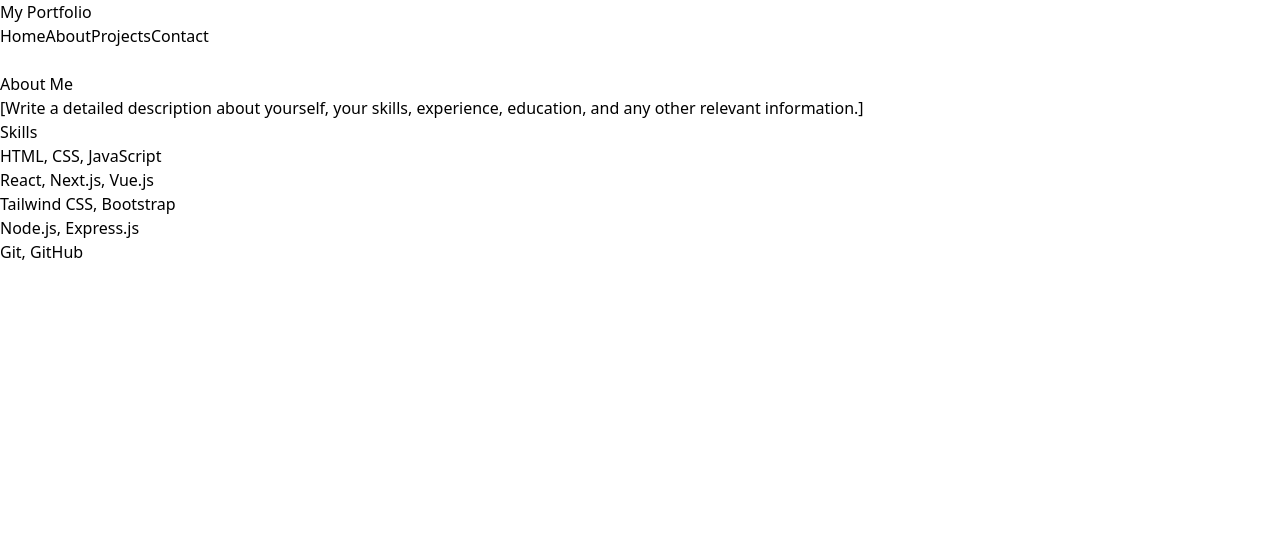
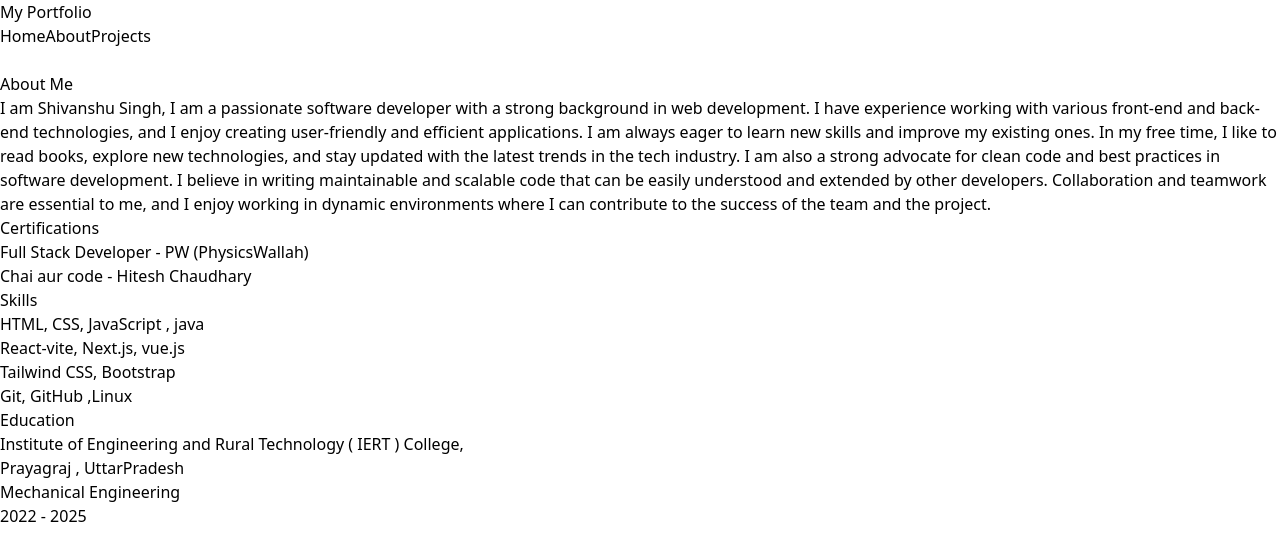
Before and after one commit to ShivanshuRag/Resume-site, a React (Vite) app: page /about in a window 1280 px wide. Shown: the top 560 px of the page. Built offline with nearby package versions, Linux system fonts and the light colour scheme.

Commit message:
some changes

```diff
--- a/src/components/Navbar.jsx
+++ b/src/components/Navbar.jsx
@@ -24,9 +24,7 @@ const Navbar = () => {
           <Link to="/projects" className="hover:text-gray-200">
             Projects
           </Link>
-          <Link to="/contact" className="hover:text-gray-200">
-            Contact
-          </Link>
+
         </nav>
         <div className="md:hidden">
           <button
@@ -72,12 +70,7 @@ const Navbar = () => {
               >
                 Projects
               </Link>
-              <Link
-                to="/contact"
-                className="block px-3 py-2 rounded-md text-base font-medium text-white bg-gray-900 hover:bg-gray-700"
-              >
-                Contact
-              </Link>
+
             </div>
           </div>
         )}
--- a/src/pages/About.jsx
+++ b/src/pages/About.jsx
@@ -6,19 +6,33 @@ const About = () => {
     <div className="container mx-auto p-16 text-slate-300">
       <h1 className="text-3xl font-bold mb-4">About Me</h1>
       <p className="text-lg mb-8">
-        [Write a detailed description about yourself, your skills, experience,
-        education, and any other relevant information.]
+
+        I am Shivanshu Singh,
+        I am a passionate software developer with a strong background in web development. I have experience working with various front-end and back-end technologies, and I enjoy creating user-friendly and efficient applications. I am always eager to learn new skills and improve my existing ones. In my free time, I like to read books, explore new technologies, and stay updated with the latest trends in the tech industry.
+        I am also a strong advocate for clean code and best practices in software development. I believe in writing maintainable and scalable code that can be easily understood and extended by other developers. Collaboration and teamwork are essential to me, and I enjoy working in dynamic environments where I can contribute to the success of the team and the project.
       </p>
       {/* Add a section for skills, e.g., */}
-      <h2 className="text-2xl font-semibold mb-2">Skills</h2>
+      <h2 className="text-2xl font-semibold mb-2"> Certifications</h2>
+         <h3 > Full Stack Developer - PW (PhysicsWallah)</h3>
+         <h3>Chai aur code - Hitesh Chaudhary</h3>
+
+      <h2 className="text-2xl font-semibold mb-2 mt-4">Skills</h2>
       <ul className="list-disc ml-4">
-        <li>HTML, CSS, JavaScript</li>
-        <li>React, Next.js, Vue.js</li>
+        <li>HTML, CSS, JavaScript , java </li>
+        <li>React-vite, Next.js, vue.js </li>
         <li>Tailwind CSS, Bootstrap</li>
-        <li>Node.js, Express.js</li>
-        <li>Git, GitHub</li>
+
+        <li>Git, GitHub ,Linux</li>
         {/* Add more skills as needed */}
       </ul>
+
+      <h2 className="text-2xl font-semibold mb-2 mt-4">Education</h2>
+       <h3>
+                Institute of Engineering and Rural Technology ( IERT ) College, <br />
+                Prayagraj , UttarPradesh <br />
+                Mechanical Engineering <br />
+                2022 - 2025
+        </h3>
     </div>
   );
 };
--- a/src/pages/ProjectCard.jsx
+++ b/src/pages/ProjectCard.jsx
@@ -4,7 +4,7 @@ import PropTypes from 'prop-types';
 
 const ProjectCard = ({ project }) => {
   return (
-    <div className="bg-gray-100 rounded-lg overflow-hidden shadow-md">
+    <div className="bg-gray-300  shadow-[0_0_10px_black] w-[22rem]  rounded-xl overflow-hidden cursor-pointer transition-transform transform hover:scale-100 hover:shadow-white hover:shadow-lg">
       <img src={project.image} alt={project.title} className="w-full" />
       <div className="p-4">
         <h2 className="text-xl font-bold mb-2">{project.title}</h2>
@@ -22,7 +22,7 @@ const ProjectCard = ({ project }) => {
             href={project.github}
             target="_blank"
             rel="noopener noreferrer"
-            className="bg-gray-200 hover:bg-gray-300 text-gray-700 font-bold py-2 px-4 rounded"
+            className="bg-gray-200 hover:bg-gray-400 text-gray-700 font-bold py-2 px-4 rounded"
           >
             GitHub
           </a>
--- a/src/pages/Projects.jsx
+++ b/src/pages/Projects.jsx
@@ -1,29 +1,29 @@
 // src/pages/Projects.jsx
 // import React from 'react';
 import ProjectCard from '../pages/ProjectCard.jsx';
-
+// import lmsIMG from '../assets/LMS.png';
 const projectsData = [
   {
-    title: 'Project 1',
-    description: 'Short description of Project 1',
-    image: '/images/project1.jpg',
-    url: 'https://project1-url.com',
-    github: 'https://github.com/your-username/project1',
+    title: 'LMS',
+    description: 'learning management system  ',
+    image: '/src/assets/LMS.png' ,
+    url: 'https://fronted-lms.vercel.app',
+    github: 'https://github.com/ShivanshuRag/Fronted_lms',
   },
-  {
-    title: 'Project 2',
-    description: 'Short description of Project 2',
-    image: '/images/project2.jpg',
-    url: 'https://project2-url.com',
-    github: 'https://github.com/your-username/project2',
-  },
+  // {
+  //   title: 'Project 2',
+  //   description: 'Short description of Project 2',
+  //   image: '/images/project2.jpg',
+  //   url: 'https://project2-url.com',
+  //   github: 'https://github.com/your-username/project2',
+  // },
   // Add more projects here
 ];
 
 const Projects = () => {
   return (
-    <div className="container mx-auto py-16">
-      <h1 className="text-3xl font-bold mb-4">My Projects</h1>
+    <div className="container mx-auto p-16">
+      <h1 className="text-3xl font-bold mb-4 pb-3 text-slate-300">My Projects</h1>
       <div className="grid grid-cols-1 sm:grid-cols-2 lg:grid-cols-3 gap-8">
         {projectsData.map((project) => (
           <ProjectCard key={project.title} project={project} />
```
Also changed, not shown: src/assets/LMS.png (added).
